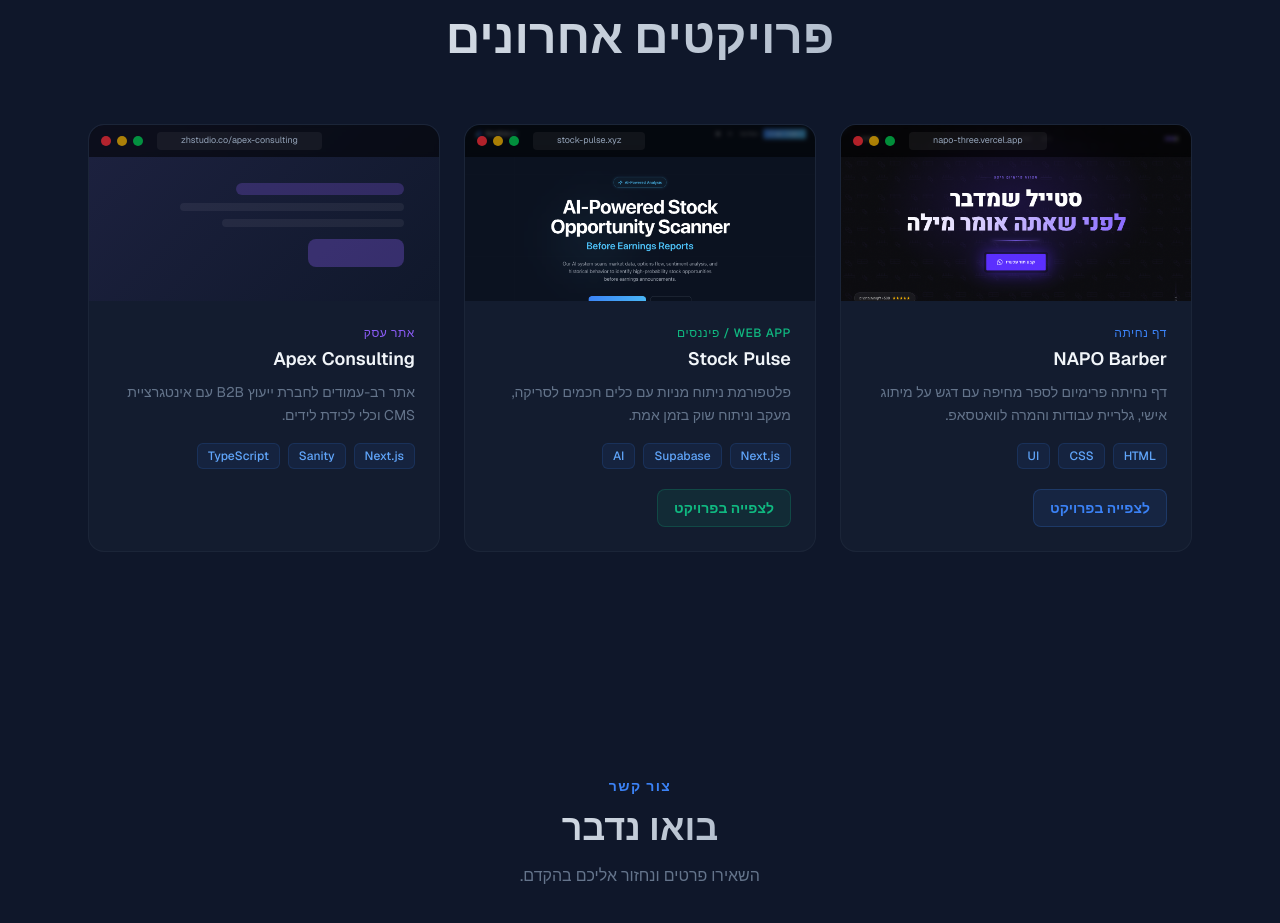
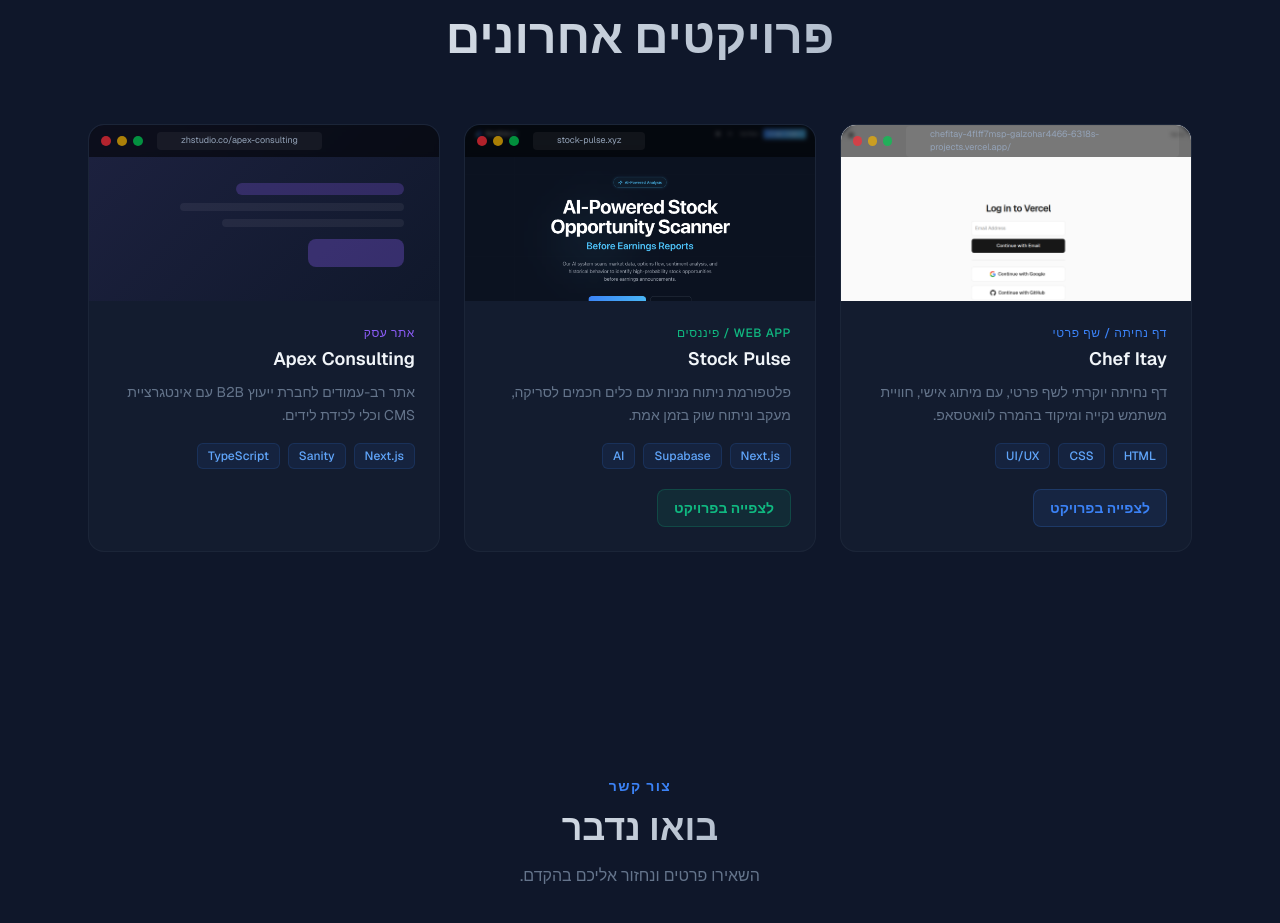
Before and after one commit to Siren567/zh-studio, a Next.js app: page / in a window 1280 px wide. Shown: the part 2380-3303 px from the top of the page. Built offline with nearby package versions, Linux system fonts and the light colour scheme.

Commit message:
add Chef Itay project to portfolio section

```diff
--- a/app/page.tsx
+++ b/app/page.tsx
@@ -58,8 +58,8 @@
 
     portfolioTag: "Our Work",
     portfolioTitle: "Recent Projects",
-    proj1Category: "Landing Page",
-    proj1Desc: "Premium landing page for a Haifa-based barber with personal branding, work gallery, and WhatsApp conversion.",
+    proj1Category: "Landing Page / Private Chef",
+    proj1Desc: "Luxury landing page for a private chef with personal branding, clean user experience, and strong WhatsApp conversion focus.",
     proj2Category: "Web App / Finance",
     proj2Desc: "Stock analysis platform with smart tools for scanning, tracking, and real-time market analysis.",
     viewProjectBtn: "View Project",
@@ -151,8 +151,8 @@
 
     portfolioTag: "העבודות שלנו",
     portfolioTitle: "פרויקטים אחרונים",
-    proj1Category: "דף נחיתה",
-    proj1Desc: "דף נחיתה פרימיום לספר מחיפה עם דגש על מיתוג אישי, גלריית עבודות והמרה לוואטסאפ.",
+    proj1Category: "דף נחיתה / שף פרטי",
+    proj1Desc: "דף נחיתה יוקרתי לשף פרטי, עם מיתוג אישי, חוויית משתמש נקייה ומיקוד בהמרה לוואטסאפ.",
     proj2Category: "Web App / פיננסים",
     proj2Desc: "פלטפורמת ניתוח מניות עם כלים חכמים לסריקה, מעקב וניתוח שוק בזמן אמת.",
     viewProjectBtn: "לצפייה בפרויקט",
@@ -438,7 +438,7 @@
 function Portfolio({ t }: { t: T }) {
   const { ref, visible } = useInView();
   const projects = [
-    { name: "NAPO Barber",    category: t.proj1Category, desc: t.proj1Desc, accent: "#3b82f6", tags: ["HTML","CSS","UI"],               link: "https://napo-three.vercel.app",  preview: "/napo-preview.png" },
+    { name: "Chef Itay",      category: t.proj1Category, desc: t.proj1Desc, accent: "#3b82f6", tags: ["HTML","CSS","UI/UX"],            link: "https://chefitay-4flff7msp-galzohar4466-6318s-projects.vercel.app/", preview: "/chef-itay-preview.png" },
     { name: "Stock Pulse",    category: t.proj2Category, desc: t.proj2Desc, accent: "#10b981", tags: ["Next.js","Supabase","AI"],        link: "https://stock-pulse.xyz",        preview: "/stockpulse-preview.png" },
     { name: "Apex Consulting",category: t.proj3Category, desc: t.proj3Desc, accent: "#8b5cf6", tags: ["Next.js","Sanity","TypeScript"], link: "",                               preview: "" },
   ];
```
Also changed, not shown: public/chef-itay-preview.png (added).
